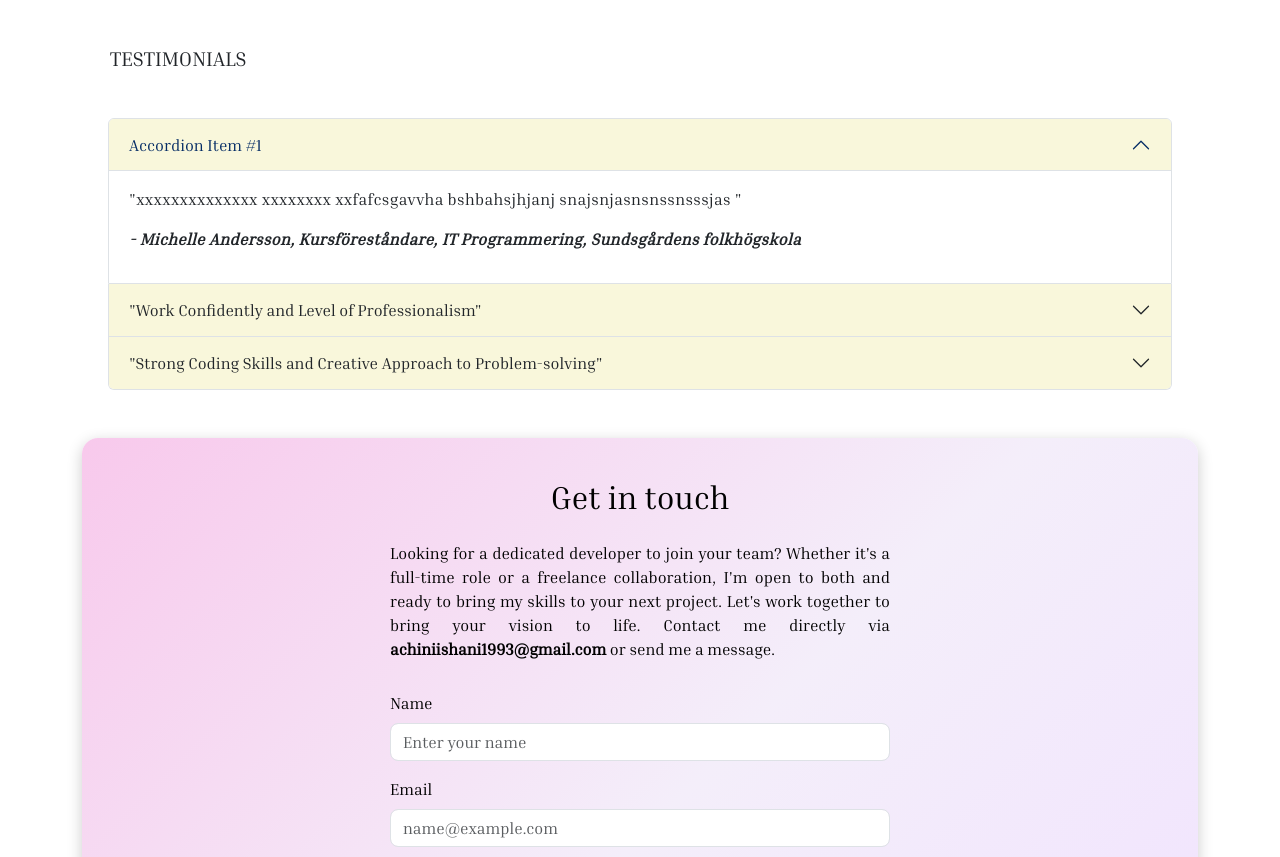
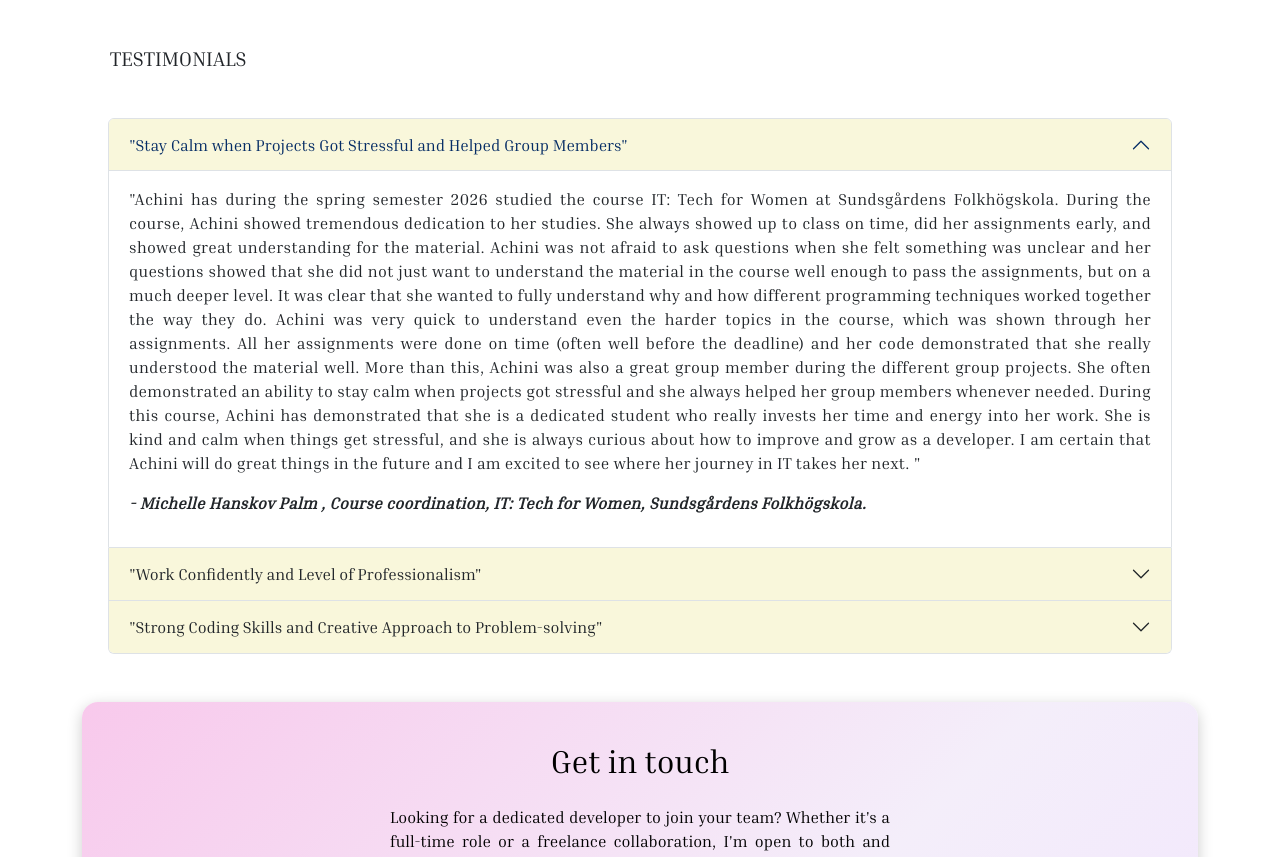
Before and after one commit to achiniishani1993/portfolio, a React (Vite) app: page / in a window 1280 px wide. Shown: the part 2009-2866 px from the top of the page. Built offline with nearby package versions, Linux system fonts and the light colour scheme.

Commit message:
added testimonial

```diff
--- a/src/components/testimonials/TestimonialCard.jsx
+++ b/src/components/testimonials/TestimonialCard.jsx
@@ -1,5 +1,5 @@
 import Accordion from "react-bootstrap/Accordion";
-import './testimonialCard.css';
+import "./testimonialCard.css";
 
 const TestimonialCard = () => {
   return (
@@ -7,14 +7,39 @@ const TestimonialCard = () => {
       <h2 className="fs-5 mt-5 card-Header ">TESTIMONIALS</h2>
       <Accordion defaultActiveKey="0" className="mt-5 mx-5 test-Accordion">
         <Accordion.Item eventKey="0">
-          <Accordion.Header>Accordion Item #1</Accordion.Header>
+          <Accordion.Header>"Stay Calm when Projects Got Stressful and Helped Group Members"</Accordion.Header>
           <Accordion.Body className="test-body">
             <p>
-              "xxxxxxxxxxxxxx xxxxxxxx xxfafcsgavvha bshbahsjhjanj snajsnjasnsnssnsssjas "
+              "Achini has during the spring semester 2026 studied the course IT:
+              Tech for Women at Sundsgårdens Folkhögskola. During the course,
+              Achini showed tremendous dedication to her studies. She always
+              showed up to class on time, did her assignments early, and showed
+              great understanding for the material. Achini was not afraid to ask
+              questions when she felt something was unclear and her questions
+              showed that she did not just want to understand the material in
+              the course well enough to pass the assignments, but on a much
+              deeper level. It was clear that she wanted to fully understand why
+              and how different programming techniques worked together the way
+              they do. Achini was very quick to understand even the harder
+              topics in the course, which was shown through her assignments. All
+              her assignments were done on time (often well before the deadline)
+              and her code demonstrated that she really understood the material
+              well. More than this, Achini was also a great group member during
+              the different group projects. She often demonstrated an ability to
+              stay calm when projects got stressful and she always helped her
+              group members whenever needed. During this course, Achini has
+              demonstrated that she is a dedicated student who really invests
+              her time and energy into her work. She is kind and calm when
+              things get stressful, and she is always curious about how to
+              improve and grow as a developer. I am certain that Achini will do
+              great things in the future and I am excited to see where her
+              journey in IT takes her next. "
             </p>
 
             <p className="mt-2 fw-bold ">
-              <em>- Michelle Andersson, Kursföreståndare, IT Programmering, Sundsgårdens folkhögskola</em>
+              <em>
+                - Michelle Hanskov Palm , Course coordination, IT: Tech for Women, Sundsgårdens Folkhögskola.
+              </em>
             </p>
           </Accordion.Body>
         </Accordion.Item>
@@ -61,7 +86,9 @@ const TestimonialCard = () => {
             </p>
 
             <p className="mt-2 fw-bold ">
-              <em>- Anitha Thunga, Squid-Game Project, Sundsgårdens folkhögskola</em>
+              <em>
+                - Anitha Thunga, Squid-Game Project, Sundsgårdens folkhögskola
+              </em>
             </p>
           </Accordion.Body>
         </Accordion.Item>
```
